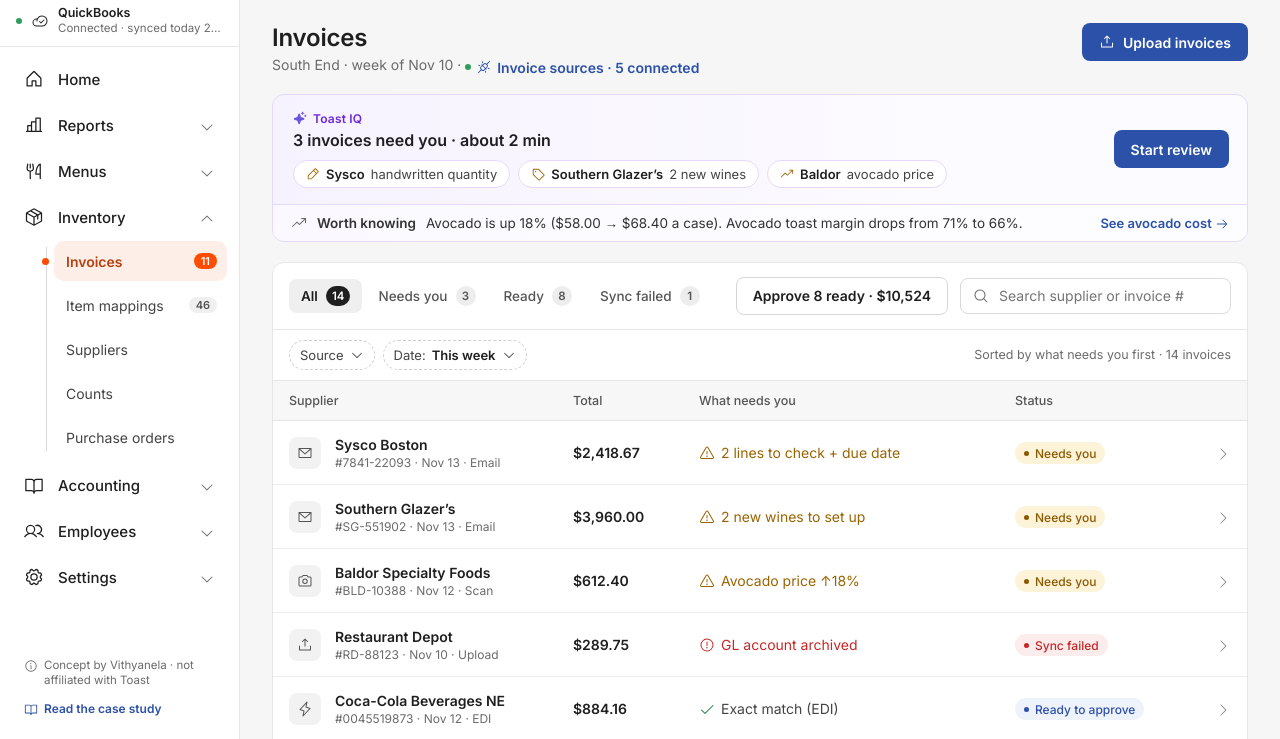
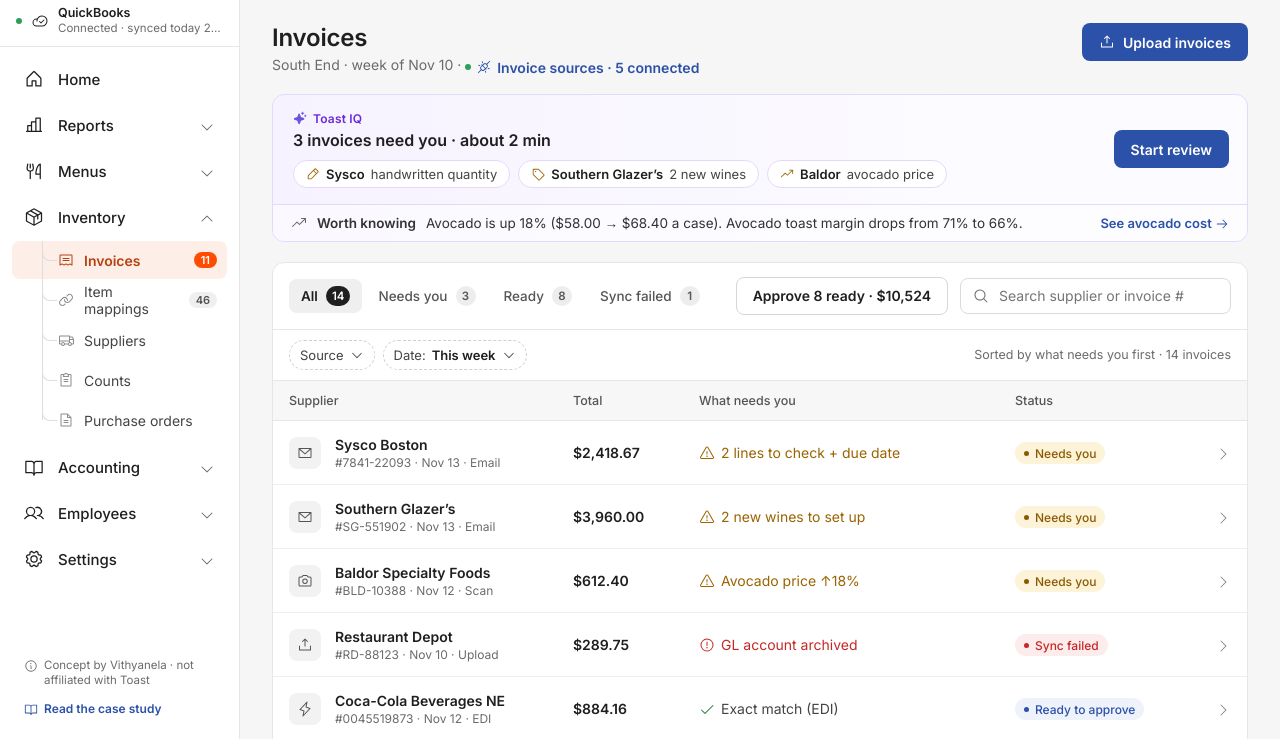
Before and after one commit to vithyanelauxui-boop/toast-case-study-site, a plain HTML site: page prototype.html in a window 1280 px wide. Shown: the part 61-800 px from the top of the page. Drawn offline with Linux system fonts and the light colour scheme.

Commit message:
Fix sidebar tree-line connector paint order
The connector trunk was a child's own pseudo-element, so an active or
hovered row's background painted over the line passing through it,
breaking continuity. Move the trunk to the parent's ::after (painted
after, i.e. on top of, its row children) so it stays a single
continuous line behind every row's branch, matching the reference
tree-nav pattern.

Co-Authored-By: Claude Sonnet 5 <noreply@anthropic.com>

```diff
--- a/prototype.html
+++ b/prototype.html
@@ -36,12 +36,15 @@ a:hover{text-decoration:underline}
 .nv{display:flex;align-items:center;gap:14px;height:44px;padding:0 12px;border-radius:10px;color:var(--ink);font-size:15px;font-weight:500;cursor:pointer;user-select:none;margin-bottom:2px}
 .nv:hover{background:#F5F5F5}
 .nv .chev{margin-left:auto;color:var(--mute)}
-.sub{position:relative;margin:2px 0 6px 26px;padding-left:12px}
-.sub:before{content:"";position:absolute;left:8px;top:6px;bottom:6px;width:1px;background:#D9D9D9}
-.si{position:relative;display:flex;align-items:center;height:40px;padding:0 10px 0 12px;margin-left:4px;border-radius:10px;color:#444;font-size:14px;cursor:pointer;margin-bottom:4px}
+.sub{position:relative;margin:2px 0 6px}
+.sub:after{content:"";position:absolute;left:30px;top:0;bottom:19px;width:1px;background:#DDD}
+.si{position:relative;display:flex;align-items:center;gap:10px;height:38px;padding:0 10px 0 46px;border-radius:8px;color:#444;font-size:14px;cursor:pointer;margin-bottom:2px}
+.si:before{content:"";position:absolute;left:30px;top:0;width:14px;height:19px;border-left:1px solid #DDD;border-bottom:1px solid #DDD;border-bottom-left-radius:8px}
+.si:last-child{margin-bottom:0}
+.si .ic{width:16px;height:16px;color:#8C8C8C;flex:none}
 .si:hover{background:#F5F5F5}
 .si.on{background:var(--orange-t);color:var(--orange-tx);font-weight:600}
-.si.on:before{content:"";position:absolute;left:-12px;top:50%;width:7px;height:7px;margin-top:-3.5px;border-radius:50%;background:var(--orange)}
+.si.on .ic{color:var(--orange-tx)}
 .si .cnt{margin-left:auto;font-size:11px;font-weight:600;background:#EFEFEF;color:#555;border-radius:999px;padding:1px 7px}
 .si.on .cnt{background:var(--orange);color:#fff}
 /* rail */
@@ -715,7 +718,7 @@ function sideHTML(cur){
     if(n.k==='accounting'&&S.role==='rec')continue;
     if(n.sub){const o=S.nav.open[n.k]||n.sub.some(x=>x[0]===r);
       h+=`<div class="nv" onclick="S.nav.open.${n.k}=!S.nav.open.${n.k};save();render()">${I(n.i)}${n.n}<span class="chev">${I(o?'caret-up':'caret-down','s16')}</span></div>`;
-      if(o){h+='<div class="sub">';for(const [k,t] of n.sub){const b=badge(k);h+=`<div class="si ${r===k?'on':''}" onclick="go('#${k}')">${t}${b?`<span class="cnt">${b}</span>`:''}</div>`}h+='</div>'}
+      if(o){h+='<div class="sub">';for(const [k,t,i] of n.sub){const b=badge(k);h+=`<div class="si ${r===k?'on':''}" onclick="go('#${k}')">${I(i,'s16')}<span>${t}</span>${b?`<span class="cnt">${b}</span>`:''}</div>`}h+='</div>'}
     }else h+=`<div class="nv" onclick="go('#${n.k}')">${I(n.i)}${n.n}${n.g?`<span class="chev">${I('caret-down','s16')}</span>`:''}</div>`;
   }
   return h+'</div></div>';
```
